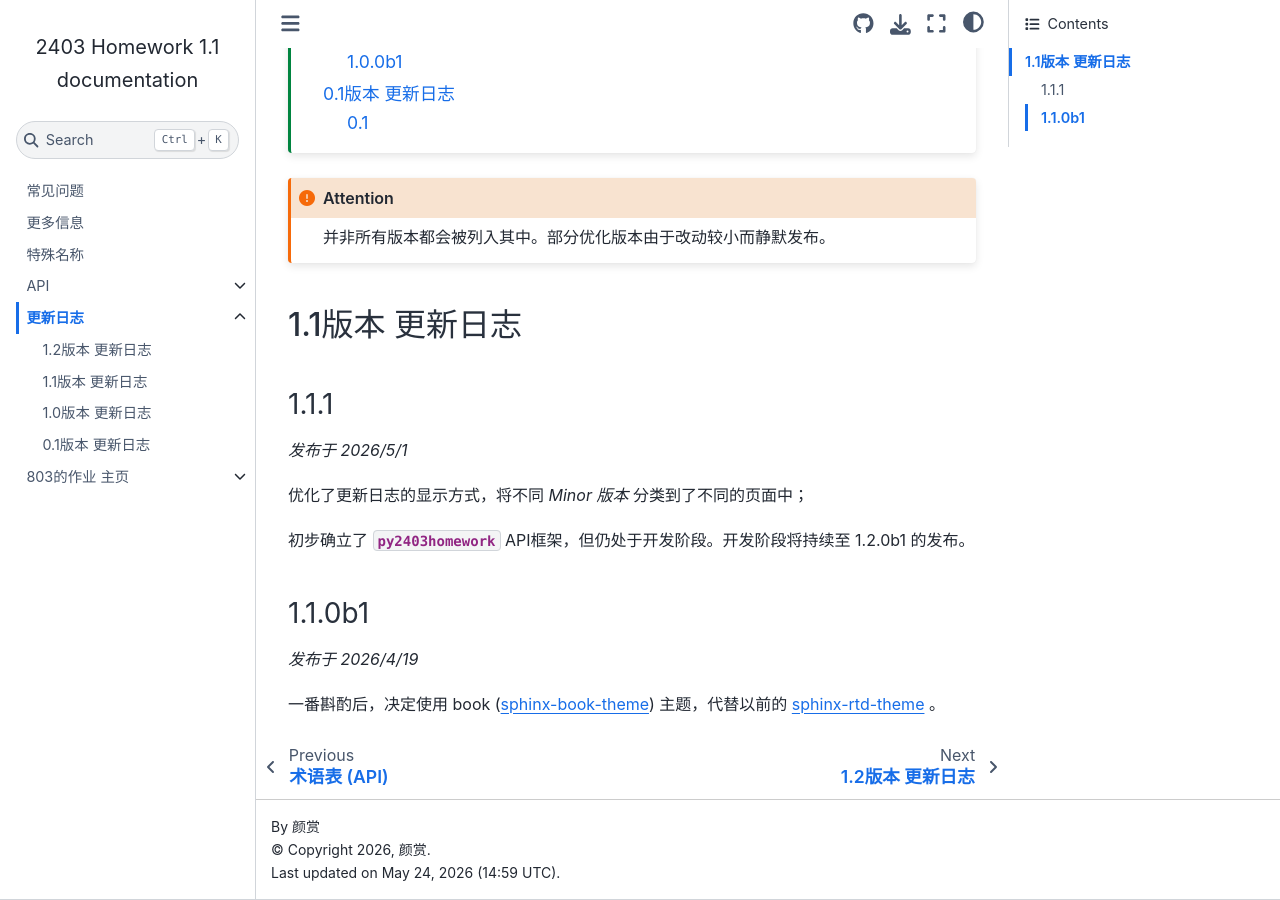
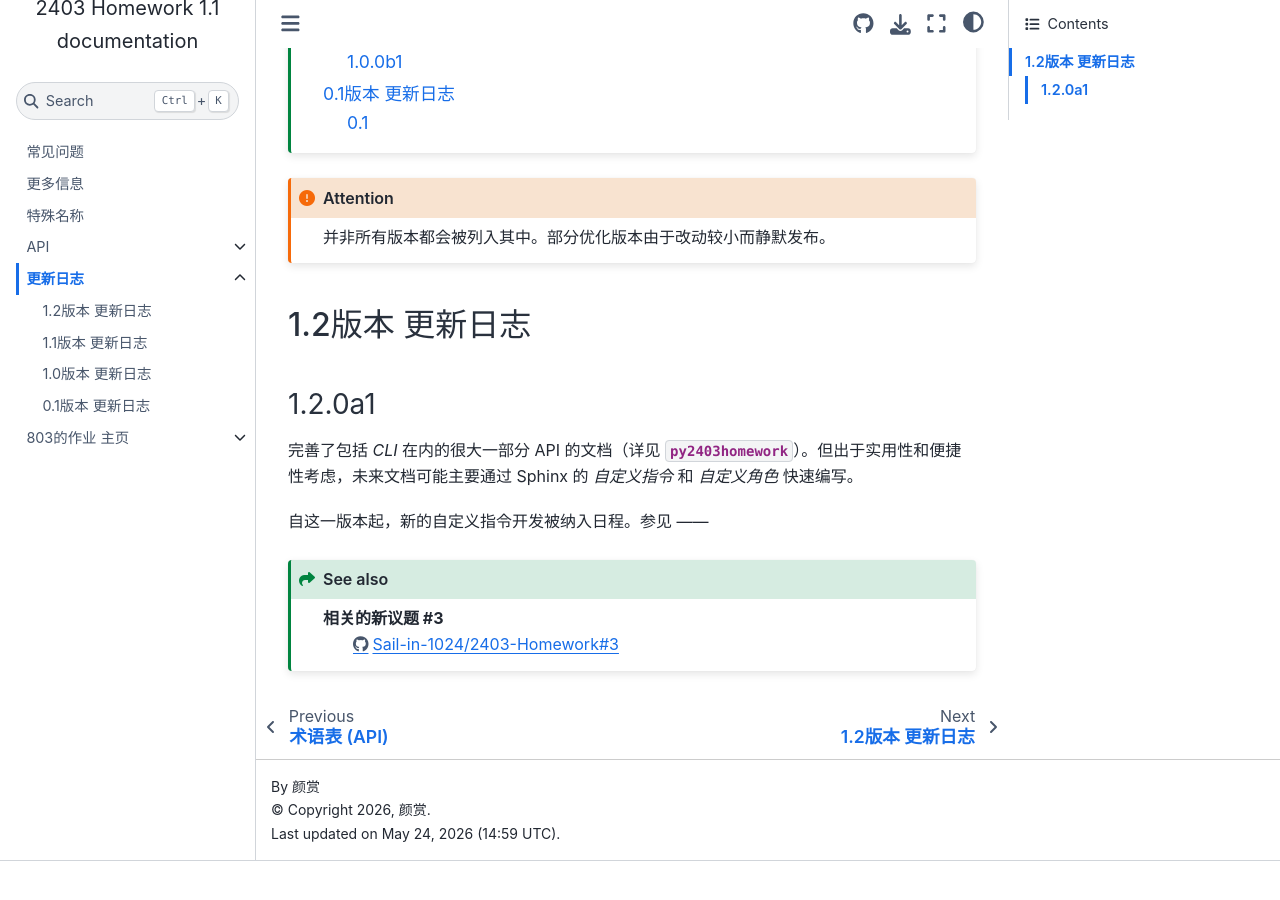
Before and after one commit to Sail-in-1024/2403-Homework, a Sphinx documentation site: the page built from docs/source/update-logs/index.rst, in a window 1280 px wide and 900 px high, scrolled down 574 px. Built offline with Sphinx 7.4.7 and the Sphinx Book theme 1.1.4, drawn with Linux system fonts in a browser that asks for light colours; after the commit the page ends 1435 px from its top, so only the background shows below that.

Commit message:
更新 index.rst
归档 1.1 版本更新日志；优先采用分类，不再将当前版本的日志写入 (update-logs/)index.rst 中；改用 1.2 更新日志作为主页展示

```diff
--- a/docs/source/update-logs/index.rst
+++ b/docs/source/update-logs/index.rst
@@ -17,24 +17,4 @@
 
    并非所有版本都会被列入其中。部分优化版本由于改动较小而静默发布。
 
-1.1版本 更新日志
-================
-
-1.1.1
------
-
-*发布于 2026/5/1*
-
-优化了更新日志的显示方式，将不同 *Minor 版本* 分类到了不同的页面中；
-
-初步确立了 :mod:`py2403homework` API框架，但仍处于开发阶段。开发阶段将持续至 1.2.0b1 的发布。
-
-1.1.0b1
--------
-
-*发布于 2026/4/19*
-
-一番斟酌后，决定使用 book (`sphinx-book-theme`_) 主题，代替以前的 `sphinx-rtd-theme`_ 。
-
-.. _sphinx-book-theme: https://sphinx-book-theme.readthedocs.io/en/latest/
-.. _sphinx-rtd-theme: https://sphinx-rtd-theme.readthedocs.io/en/latest/
+.. include:: 1.2-logs.rst
```
